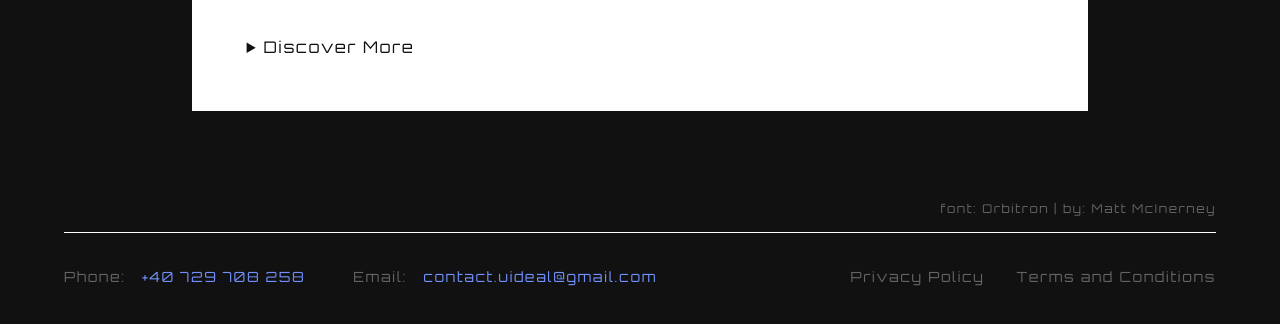
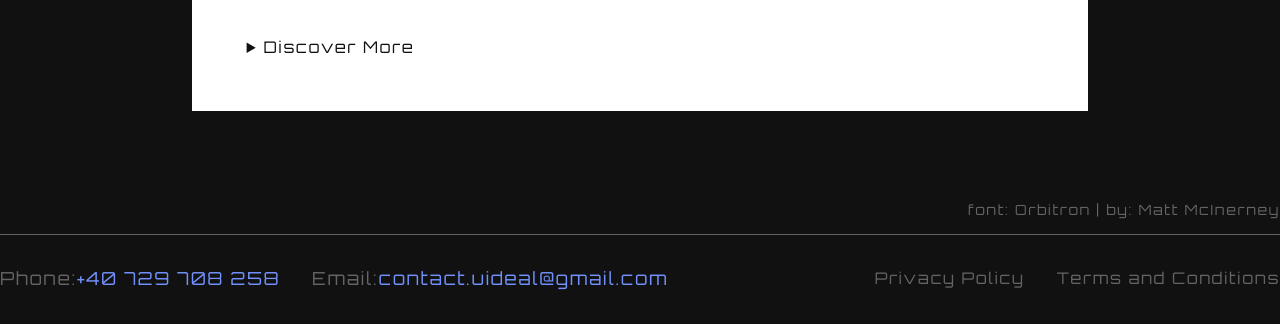
Before and after one commit to Foianu/Brand-Web, a plain HTML site: page pages/graphic_projects.html in a window 1280 px wide. Shown: the part 7518-7842 px from the top of the page. Drawn offline with Linux system fonts and the light colour scheme.

Commit message:
modified pages

```diff
--- a/css/3D_projects.css
+++ b/css/3D_projects.css
@@ -110,29 +110,31 @@ footer {
 
 .divider-footer {
     width: 100%;
-    background: #fff;
+    background: #646464;
     height: 0.5px;
     margin: 1rem 0 1rem 0;
 }
 
 footer .container {
-    width: 90%;
+    width: 100%;
     margin: 0 auto 0 auto;
     font-weight: 400;
+
 }
 
     .legal {
         display: flex;
         justify-content: space-between;
         margin: 2rem 0 2rem 0;
-        font-size: 14px;
+        flex-wrap: wrap;
+        gap: 1rem;
+
     }
 
         .terms,
         .privacy {
             display: flex;
             color: #646464;
-            font-size: 14px;
             gap: 2rem;
             line-height: 1.6rem;
             text-align: end;
@@ -148,12 +150,11 @@ footer .container {
         .contact-info {
             display: flex;
             color: #646464;
-            font-size: 14px;
+            font-size: 18px;
             gap: 2rem;
             line-height: 1.6rem;
             cursor: pointer;
             text-align: start;
-
         }
 
             .contact-info span {
@@ -161,19 +162,20 @@ footer .container {
             }
 
             .contact-info span:hover {
-                color: #fff;
+                color: #111;
             }
 
-            span {
-                color: #646464;
-                padding: 0 1rem 0 1rem;
-            }
+        .footer-social-icons {
+            display: flex;
+            gap: 2rem;
+        }
 
 
     .font-source {
-        font-size: 12px;
         display: flex;
         justify-content: end;
+        font-size: 14px;
+
     }
 
     .font-source a {
--- a/css/UIUX_projects.css
+++ b/css/UIUX_projects.css
@@ -124,29 +124,31 @@ footer {
 
 .divider-footer {
     width: 100%;
-    background: #fff;
+    background: #646464;
     height: 0.5px;
     margin: 1rem 0 1rem 0;
 }
 
 footer .container {
-    width: 90%;
+    width: 100%;
     margin: 0 auto 0 auto;
     font-weight: 400;
+
 }
 
     .legal {
         display: flex;
         justify-content: space-between;
         margin: 2rem 0 2rem 0;
-        font-size: 14px;
+        flex-wrap: wrap;
+        gap: 1rem;
+
     }
 
         .terms,
         .privacy {
             display: flex;
             color: #646464;
-            font-size: 14px;
             gap: 2rem;
             line-height: 1.6rem;
             text-align: end;
@@ -162,12 +164,11 @@ footer .container {
         .contact-info {
             display: flex;
             color: #646464;
-            font-size: 14px;
+            font-size: 18px;
             gap: 2rem;
             line-height: 1.6rem;
             cursor: pointer;
             text-align: start;
-
         }
 
             .contact-info span {
@@ -175,19 +176,20 @@ footer .container {
             }
 
             .contact-info span:hover {
-                color: #fff;
+                color: #111;
             }
 
-            span {
-                color: #646464;
-                padding: 0 1rem 0 1rem;
-            }
+        .footer-social-icons {
+            display: flex;
+            gap: 2rem;
+        }
 
 
     .font-source {
-        font-size: 12px;
         display: flex;
         justify-content: end;
+        font-size: 14px;
+
     }
 
     .font-source a {
--- a/css/graphic_projects.css
+++ b/css/graphic_projects.css
@@ -124,29 +124,31 @@ footer {
 
 .divider-footer {
     width: 100%;
-    background: #fff;
+    background: #646464;
     height: 0.5px;
     margin: 1rem 0 1rem 0;
 }
 
 footer .container {
-    width: 90%;
+    width: 100%;
     margin: 0 auto 0 auto;
     font-weight: 400;
+
 }
 
     .legal {
         display: flex;
         justify-content: space-between;
         margin: 2rem 0 2rem 0;
-        font-size: 14px;
+        flex-wrap: wrap;
+        gap: 1rem;
+
     }
 
         .terms,
         .privacy {
             display: flex;
             color: #646464;
-            font-size: 14px;
             gap: 2rem;
             line-height: 1.6rem;
             text-align: end;
@@ -162,12 +164,11 @@ footer .container {
         .contact-info {
             display: flex;
             color: #646464;
-            font-size: 14px;
+            font-size: 18px;
             gap: 2rem;
             line-height: 1.6rem;
             cursor: pointer;
             text-align: start;
-
         }
 
             .contact-info span {
@@ -175,19 +176,20 @@ footer .container {
             }
 
             .contact-info span:hover {
-                color: #fff;
+                color: #111;
             }
 
-            span {
-                color: #646464;
-                padding: 0 1rem 0 1rem;
-            }
+        .footer-social-icons {
+            display: flex;
+            gap: 2rem;
+        }
 
 
     .font-source {
-        font-size: 12px;
         display: flex;
         justify-content: end;
+        font-size: 14px;
+
     }
 
     .font-source a {
@@ -199,7 +201,6 @@ footer .container {
     .font-source a:hover {
         color: #7291FC;
     }
-
 
 
 
--- a/css/product_projects.css
+++ b/css/product_projects.css
@@ -138,29 +138,31 @@ footer {
 
 .divider-footer {
     width: 100%;
-    background: #fff;
+    background: #646464;
     height: 0.5px;
     margin: 1rem 0 1rem 0;
 }
 
 footer .container {
-    width: 90%;
+    width: 100%;
     margin: 0 auto 0 auto;
     font-weight: 400;
+
 }
 
     .legal {
         display: flex;
         justify-content: space-between;
         margin: 2rem 0 2rem 0;
-        font-size: 14px;
+        flex-wrap: wrap;
+        gap: 1rem;
+
     }
 
         .terms,
         .privacy {
             display: flex;
             color: #646464;
-            font-size: 14px;
             gap: 2rem;
             line-height: 1.6rem;
             text-align: end;
@@ -176,12 +178,11 @@ footer .container {
         .contact-info {
             display: flex;
             color: #646464;
-            font-size: 14px;
+            font-size: 18px;
             gap: 2rem;
             line-height: 1.6rem;
             cursor: pointer;
             text-align: start;
-
         }
 
             .contact-info span {
@@ -189,19 +190,20 @@ footer .container {
             }
 
             .contact-info span:hover {
-                color: #fff;
+                color: #111;
             }
 
-            span {
-                color: #646464;
-                padding: 0 1rem 0 1rem;
-            }
+        .footer-social-icons {
+            display: flex;
+            gap: 2rem;
+        }
 
 
     .font-source {
-        font-size: 12px;
         display: flex;
         justify-content: end;
+        font-size: 14px;
+
     }
 
     .font-source a {
--- a/css/terms.css
+++ b/css/terms.css
@@ -8,7 +8,6 @@
     font-weight: normal;
     font-style: normal;
     letter-spacing: 0.1rem;
-
 }
 
 
@@ -17,6 +16,10 @@ body {
     color: #111;
 }
 
+section {
+    margin-left: 2rem;
+    margin-right: 2rem;
+}
 
 .container {
     max-width: 1200px;
@@ -106,7 +109,7 @@ footer {
     margin: 1rem 0 1rem 0;
 }
 
-footer .container-footer {
+footer .container {
     width: 90%;
     margin: 0 auto 0 auto;
     font-weight: 400;
@@ -116,7 +119,6 @@ footer .container-footer {
         display: flex;
         justify-content: space-between;
         margin: 2rem 0 2rem 0;
-        font-size: 14px;
         flex-wrap: wrap;
         gap: 1rem;
 
@@ -126,7 +128,6 @@ footer .container-footer {
         .privacy {
             display: flex;
             color: #646464;
-            font-size: 14px;
             gap: 2rem;
             line-height: 1.6rem;
             text-align: end;
@@ -142,7 +143,7 @@ footer .container-footer {
         .contact-info {
             display: flex;
             color: #646464;
-            font-size: 14px;
+            font-size: 18px;
             gap: 2rem;
             line-height: 1.6rem;
             cursor: pointer;
@@ -165,18 +166,18 @@ footer .container-footer {
 
 
     .font-source {
-        font-size: 12px;
         display: flex;
         justify-content: end;
+        font-size: 14px;
     }
 
-a {
+    .font-source a {
         text-decoration: none;
         color: #646464;
 
     }
 
-a:hover {
+    .font-source a:hover {
         color: #7291FC;
     }
 
```
Also changed, not shown: css/graphic_design-process.css (+7 -0 lines), pages/privacy_policy.html (+1 -1 lines), pages/terms_and_conditions.html (+2 -2 lines).
